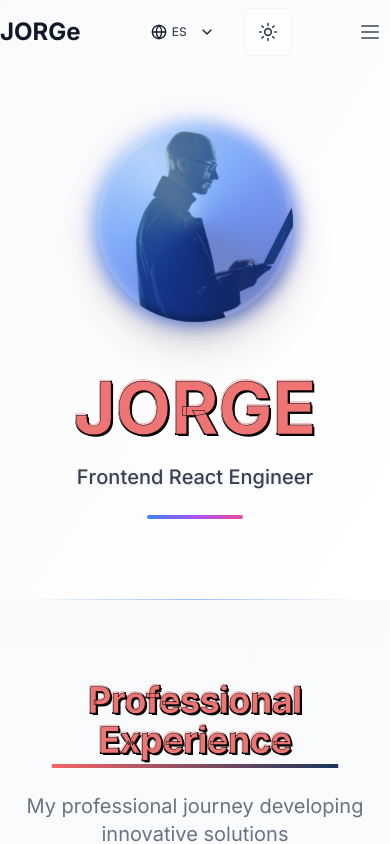
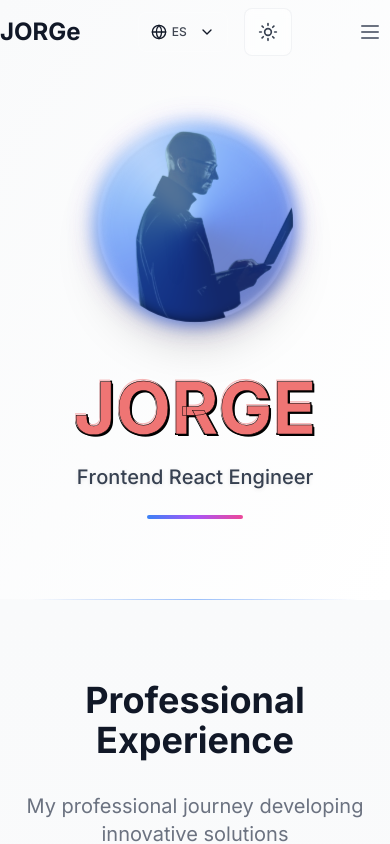
Before and after one commit to JordiNodeJS/porfolio-multi-theme, a React (Vite) app: page / in a window 390 px wide. Shown: the top 844 px of the page. Built offline with nearby package versions, Linux system fonts and the light colour scheme.

Commit message:
feat: enhance component headings with improved styling and theme support

```diff
--- a/src/components/Education.tsx
+++ b/src/components/Education.tsx
@@ -227,7 +227,11 @@ const Education = () => {
           viewport={{ once: true }}
           className="text-center mb-16"
         >
-          <h2 className="text-4xl md:text-5xl mb-8 brutal-title">
+          <h2 className="text-4xl md:text-5xl mb-8 font-bold text-gray-900 dark:text-white
+            theme-brutalism:brutal-title
+            theme-vintage:text-vintage-mustard-light theme-vintage:font-bold theme-vintage:text-shadow-lg
+            theme-retro-pastel:text-retroPastel-text-dark theme-retro-pastel:font-bold
+            transition-colors duration-300">
             {educationTranslations.title}
           </h2>
           <p className="text-xl text-gray-700 dark:text-gray-300 max-w-2xl mx-auto font-medium leading-relaxed theme-vintage:text-vintage-cream theme-vintage:font-semibold theme-vintage:text-shadow theme-retro-pastel:text-retroPastel-text/90">
--- a/src/components/Experience.tsx
+++ b/src/components/Experience.tsx
@@ -479,7 +479,11 @@ const Experience = () => {
           className="text-center mb-16"
         >
           {" "}
-          <h2 className="text-4xl md:text-5xl mb-8 brutal-title">
+          <h2 className="text-4xl md:text-5xl mb-8 font-bold text-gray-900 dark:text-white
+            theme-brutalism:brutal-title
+            theme-vintage:text-vintage-mustard-light theme-vintage:font-bold theme-vintage:text-shadow-lg
+            theme-retro-pastel:text-retroPastel-text-dark theme-retro-pastel:font-bold
+            transition-colors duration-300">
             {t("experience.title")}
           </h2>
           <p className="text-xl text-gray-400 max-w-2xl mx-auto">
--- a/src/components/Projects.tsx
+++ b/src/components/Projects.tsx
@@ -300,8 +300,11 @@ const Projects = () => {
           transition={{ duration: 0.6 }}
           viewport={{ once: true }}
           className="text-center mb-16"
-        >
-          <h2 className="text-4xl md:text-5xl mb-8 brutal-title">
+        >          <h2 className="text-4xl md:text-5xl mb-8 font-bold text-gray-900 dark:text-white
+            theme-brutalism:brutal-title
+            theme-vintage:text-vintage-mustard-light theme-vintage:font-bold theme-vintage:text-shadow-lg
+            theme-retro-pastel:text-retroPastel-text-dark theme-retro-pastel:font-bold
+            transition-colors duration-300">
             {projectsTranslationsHook.title}
           </h2>
           <p className="text-xl text-gray-400 max-w-2xl mx-auto">
--- a/src/components/Skill3DCard.tsx
+++ b/src/components/Skill3DCard.tsx
@@ -80,10 +80,12 @@ const Skill3DCard = ({
       <animated.div
         className={`p-4 transform-style-3d ${
           theme === "dark"
-            ? "bg-slate-800/80"
+            ? "bg-slate-800/90"
             : theme === "brutalism"
             ? "bg-[#fff4d3] border-2 border-black"
-            : "bg-white/90"
+            : theme === "vintage"
+            ? "bg-gradient-to-br from-amber-50 to-amber-100 border border-amber-200/60"
+            : "bg-white/95"
         } ${
           theme === "brutalism" ? "rounded-none" : "rounded-xl backdrop-blur-sm"
         }`}
```
